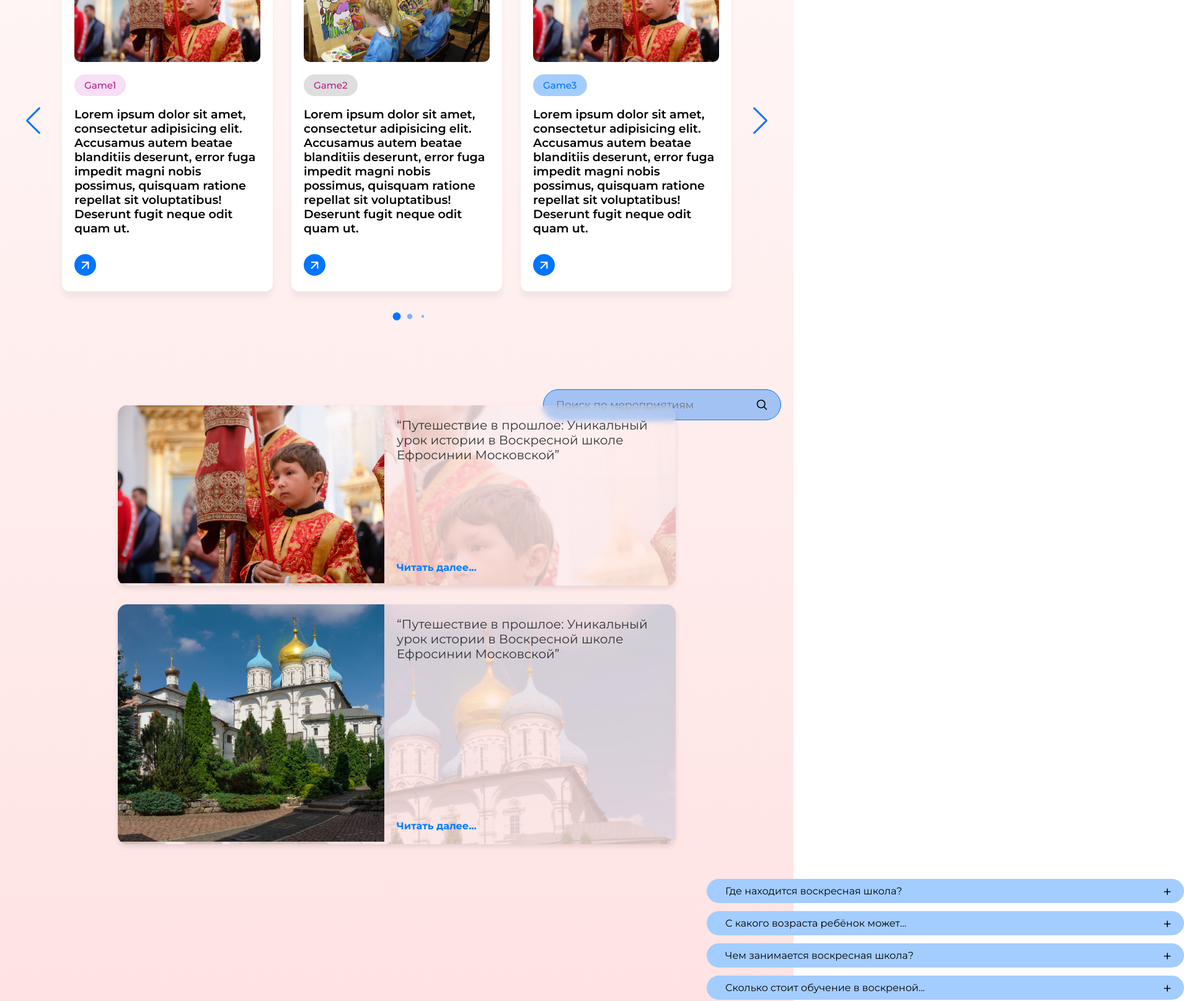
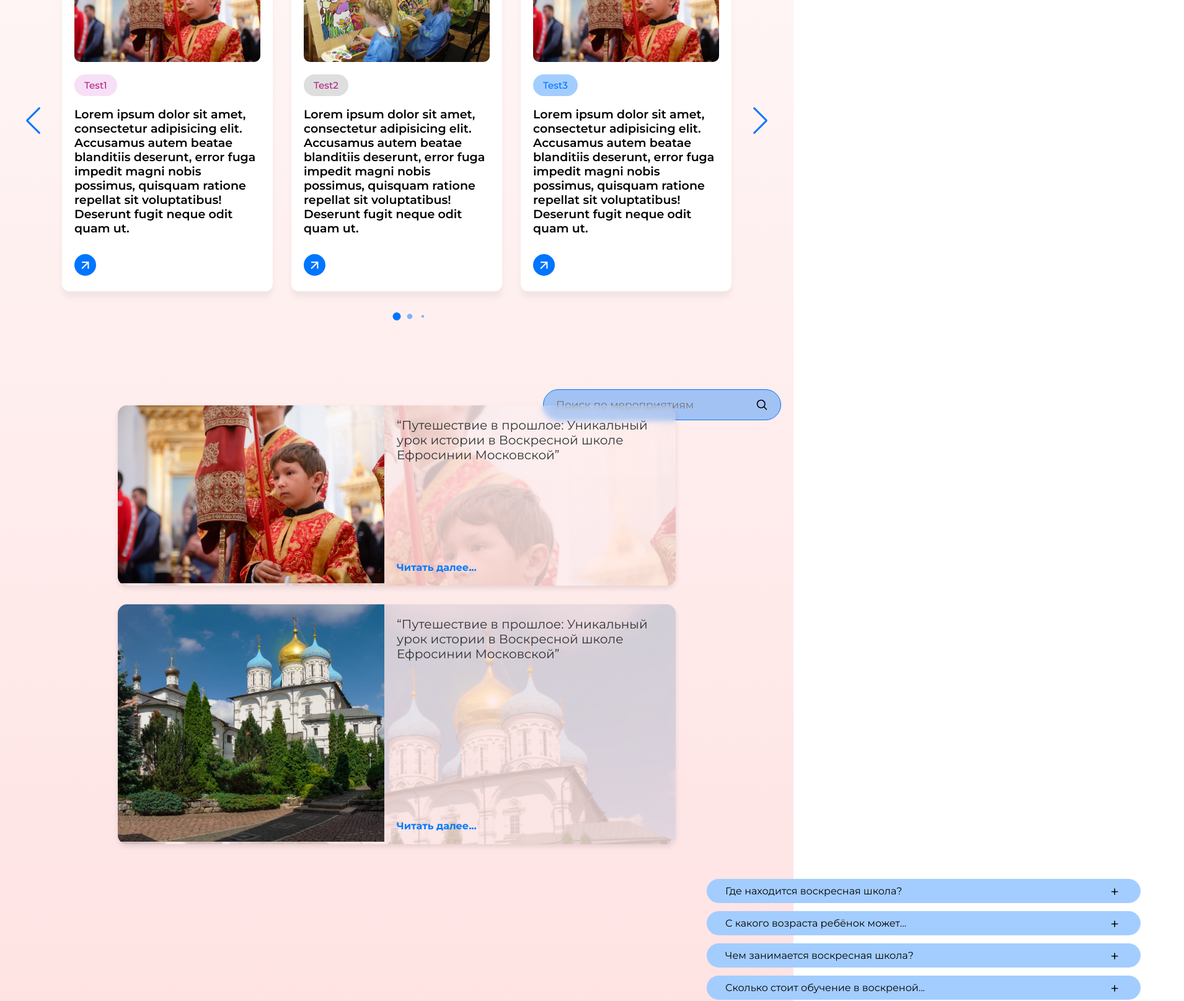
Before and after one commit to NoDioxide/ChurchMain, a plain HTML site: page index.html in a window 1280 px wide. Shown: the part 920-2535 px from the top of the page at 62% size, 1910 px wide, since content can reach past the window. Drawn offline with nearby package versions, Linux system fonts and the light colour scheme.

Commit message:
Fixes
something wrong happens

```diff
--- a/css/main.css
+++ b/css/main.css
@@ -584,12 +584,13 @@ img.background {
 
 .accordion {
     max-width: 800px;
+    position: relative;
 }
 
 .accordion .contentBx {
     position: relative;
     left: 140%;
-    margin-right: 10px;
+    margin-right: 10%;
     margin-top: 10px; /*Так должно быть, но из-за этого создается белая полоса: margin: 10px 20px;*/
     margin-left: 20px;
 }
@@ -607,7 +608,7 @@ img.background {
     content: "+";
     position: absolute;
     top: 50%;
-    right: 20px;
+    right: 5%;
     transform: translateY(-50%);
     font-size: 1.5em;
 }
--- a/index.html
+++ b/index.html
@@ -42,7 +42,7 @@
                             <li class="card-item swiper-slide">
                                 <a href="#" class="card-link">
                                     <img src="images/display.jpg" alt="testPic" class="card-image">
-                                    <p class="badge display">Game1</p>
+                                    <p class="badge display">Test1</p>
                                     <h2 class="card-title">
                                         Lorem ipsum dolor sit amet, consectetur adipisicing elit. Accusamus autem beatae blanditiis deserunt, error fuga impedit magni nobis possimus, quisquam ratione repellat sit voluptatibus! Deserunt fugit neque odit quam ut.
                                     </h2>
@@ -52,7 +52,7 @@
                             <li class="card-item swiper-slide">
                                 <a href="#" class="card-link">
                                     <img src="images/drawing.jpg" alt="testPic" class="card-image">
-                                    <p class="badge drawing">Game2</p>
+                                    <p class="badge drawing">Test2</p>
                                     <h2 class="card-title">
                                         Lorem ipsum dolor sit amet, consectetur adipisicing elit. Accusamus autem beatae blanditiis deserunt, error fuga impedit magni nobis possimus, quisquam ratione repellat sit voluptatibus! Deserunt fugit neque odit quam ut.
                                     </h2>
@@ -62,7 +62,7 @@
                             <li class="card-item swiper-slide">
                                 <a href="#" class="card-link">
                                     <img src="images/display.jpg" alt="testPic" class="card-image">
-                                    <p class="badge">Game3</p>
+                                    <p class="badge">Test3</p>
                                     <h2 class="card-title">
                                         Lorem ipsum dolor sit amet, consectetur adipisicing elit. Accusamus autem beatae blanditiis deserunt, error fuga impedit magni nobis possimus, quisquam ratione repellat sit voluptatibus! Deserunt fugit neque odit quam ut.
                                     </h2>
@@ -72,7 +72,7 @@
                             <li class="card-item swiper-slide">
                                 <a href="#" class="card-link">
                                     <img src="images/display.jpg" alt="testPic" class="card-image">
-                                    <p class="badge">Game4</p>
+                                    <p class="badge">Test4</p>
                                     <h2 class="card-title">
                                         Lorem ipsum dolor sit amet, consectetur adipisicing elit. Accusamus autem beatae blanditiis deserunt, error fuga impedit magni nobis possimus, quisquam ratione repellat sit voluptatibus! Deserunt fugit neque odit quam ut.
                                     </h2>
@@ -82,7 +82,7 @@
                             <li class="card-item swiper-slide">
                                 <a href="#" class="card-link">
                                     <img src="images/display.jpg" alt="testPic" class="card-image">
-                                    <p class="badge">Game5</p>
+                                    <p class="badge">Test5</p>
                                     <h2 class="card-title">
                                         Lorem ipsum dolor sit amet, consectetur adipisicing elit. Accusamus autem beatae blanditiis deserunt, error fuga impedit magni nobis possimus, quisquam ratione repellat sit voluptatibus! Deserunt fugit neque odit quam ut.
                                     </h2>
```
